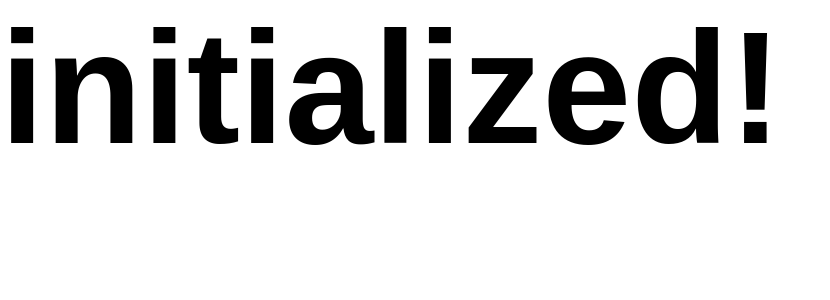
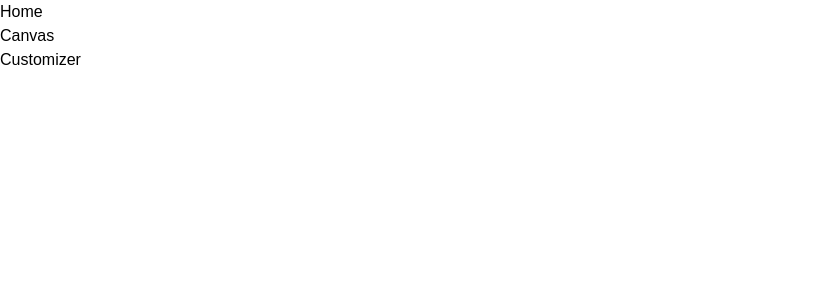
Before and after one commit to ramitbratabiswas/AI-TShirt, a React (Vite) app in the folder client/: page / in a window 1280 px wide. Shown: the top 300 px of the page, without its empty margins (0-830 px from the left). Built offline with nearby package versions, Linux system fonts and the light colour scheme; a web font is replaced by a local one.

Commit message:
completed structure of App.jsx

```diff
--- a/client/src/App.jsx
+++ b/client/src/App.jsx
@@ -1,6 +1,14 @@
+import Canvas from "./canvas";
+import Customizer from "./pages/Customizer";
+import Home from "./pages/Home";
+
 function App() {
   return (
-    <div className='head-text'>initialized! </div>
+    <main className='app transition-all ease-in'>
+      <Home />
+      <Canvas />
+      <Customizer />
+    </main>
   )
 }
 
--- /dev/null
+++ b/client/src/canvas/index.jsx
@@ -0,0 +1,9 @@
+import React from 'react'
+
+const Canvas = () => {
+  return (
+    <div>Canvas</div>
+  )
+}
+
+export default Canvas;
--- /dev/null
+++ b/client/src/pages/Customizer.jsx
@@ -0,0 +1,9 @@
+import React from 'react'
+
+const Customizer = () => {
+  return (
+    <div>Customizer</div>
+  )
+}
+
+export default Customizer
--- /dev/null
+++ b/client/src/pages/Home.jsx
@@ -0,0 +1,9 @@
+import React from 'react'
+
+const Home = () => {
+  return (
+    <div>Home</div>
+  )
+}
+
+export default Home
```
